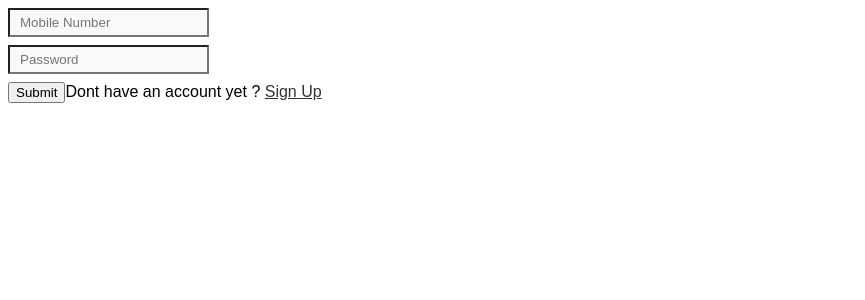
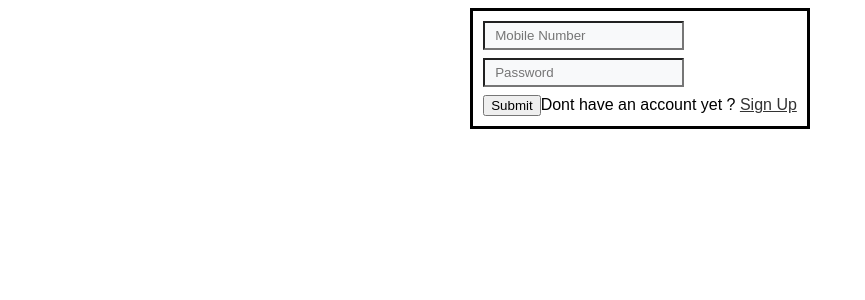
Before and after one commit to Shades45/chatHub, a Next.js app in the folder client/: page /login in a window 1280 px wide. Shown: the top 300 px of the page, without its empty margins (0-865 px from the left). Built offline with nearby package versions, Linux system fonts and the light colour scheme.

Commit message:
changes with css to center the form

```diff
--- a/client/src/pages/login/index.js
+++ b/client/src/pages/login/index.js
@@ -32,7 +32,7 @@ const Login = ( )=> {
   }
 
   return (
-    <div>
+    <div className='margin'>
       {token}
 
     <Formik
--- a/client/src/pages/register/index.js
+++ b/client/src/pages/register/index.js
@@ -26,7 +26,7 @@ const Register = ( )=> {
       .required('Required'),
   });
     return (
-        <div>
+        <div className='margin'>
         <Formik
           initialValues={{
             firstName: '',
--- a/client/src/styles/globals.css
+++ b/client/src/styles/globals.css
@@ -1,4 +1,10 @@
-
+.margin{
+  margin: auto;
+  border-style: solid;
+  padding: 10px;
+  width: 50%;
+  width: fit-content;
+}
 body{
   background: #fff;
   font-family: 'PT Sans', sans-serif;
```
